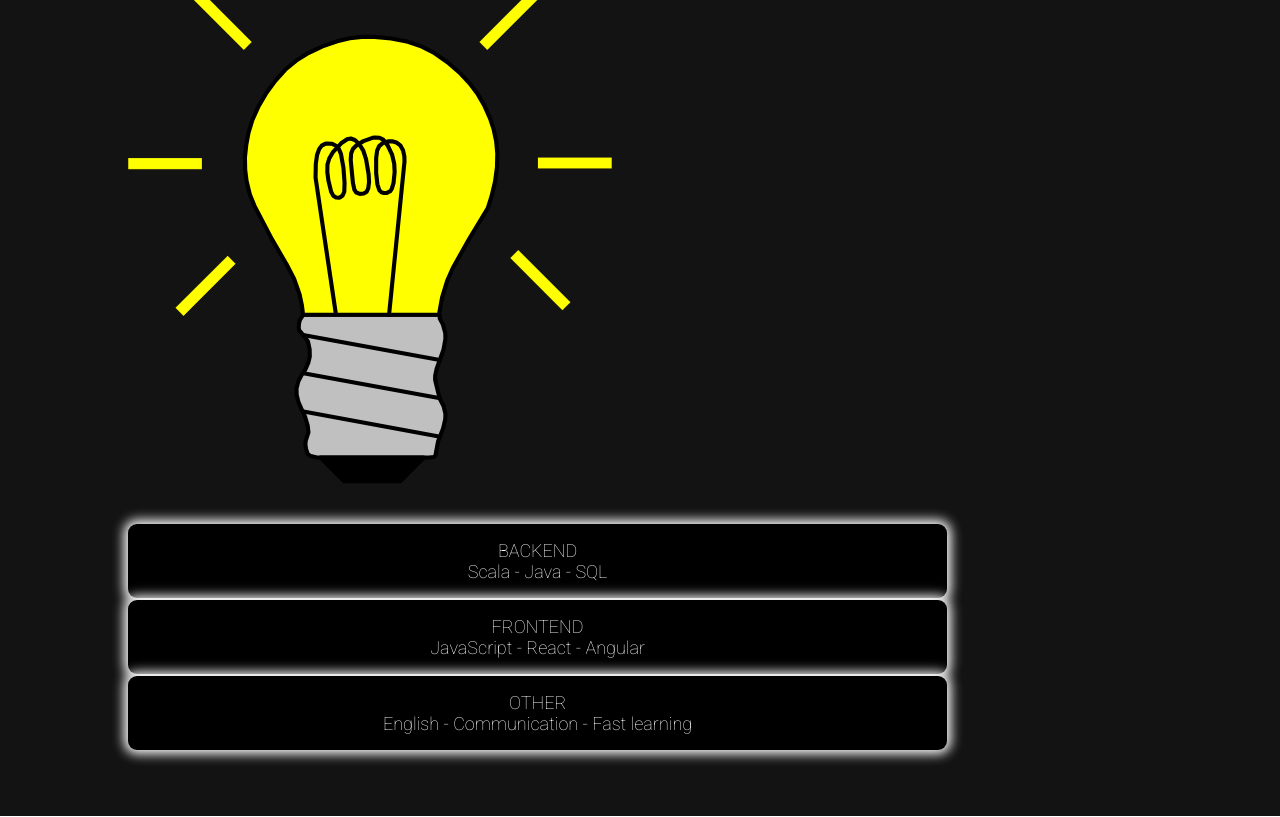
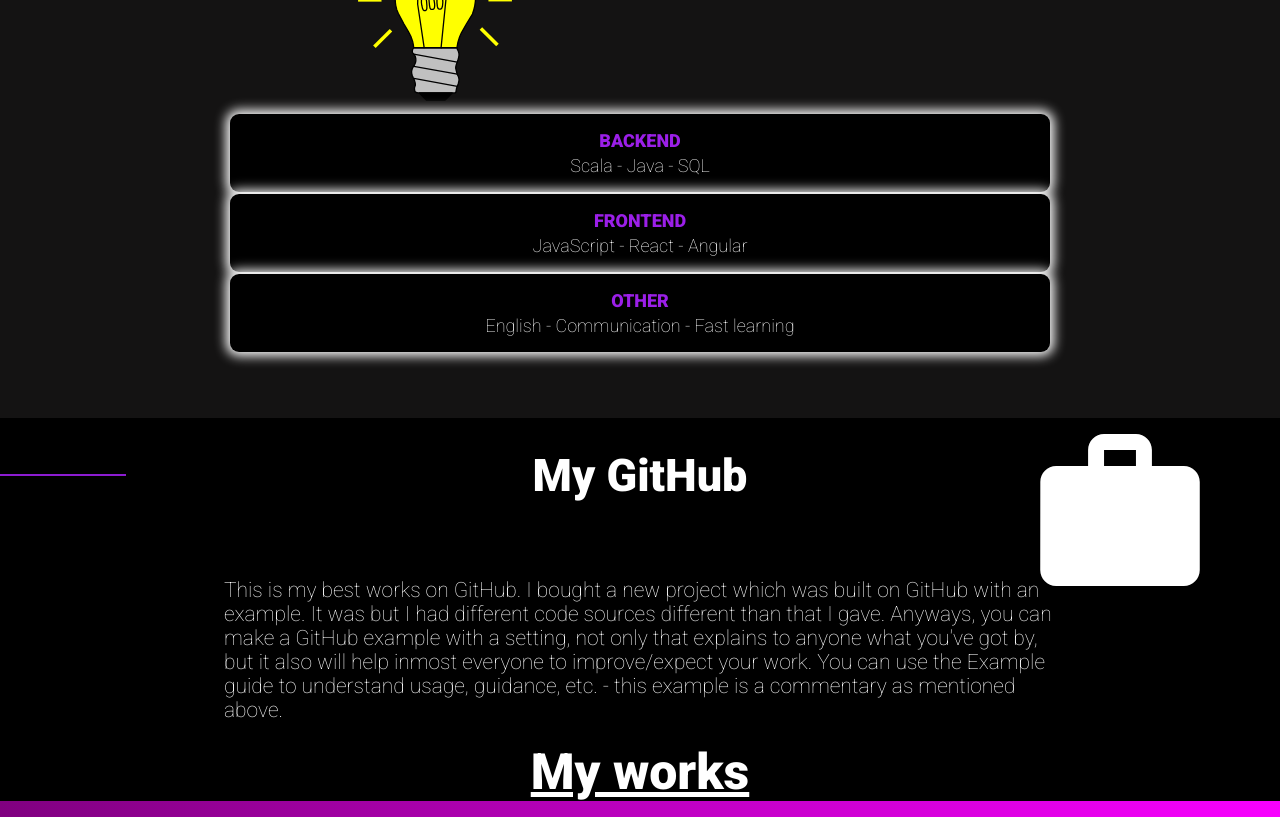
Before and after one commit to breznovic/mycv, a React (Create React App) app: page / in a window 1280 px wide. Shown: the part 1980-2797 px from the top of the page. Built offline with nearby package versions, Linux system fonts and the light colour scheme.

Commit message:
Scratch final

```diff
--- a/src/App.js
+++ b/src/App.js
@@ -4,8 +4,8 @@ import Navbar from './Components/Navbar/Navbar'
 import Home from './Components/Home/Home'
 import About from './Components/About/About'
 import Skills from './Components/Skills/Skills'
-import YouTube from './Components/YouTube/YouTube'
 import Contact from './Components/Contact/Contact'
+import GitHub from './Components/GitHub/GitHub'
 
 
 function App() {
@@ -15,7 +15,7 @@ function App() {
       <Home />
       <About />
       <Skills />
-      <YouTube />
+      <GitHub />
       <Contact />
       </div>
 
--- a/src/Components/About/About.jsx
+++ b/src/Components/About/About.jsx
@@ -5,7 +5,7 @@ import me from '../../Images/me.jpg'
 
 const About = () => {
     return (
-        <div className={classes.aboutMe}>
+        <div className={classes.aboutMe} id='about'>
             <PageHeader title={'About Me'} />
             <div className={classes.container}>
             <div className={classes.text}>
--- a/src/Components/Contact/Contact.jsx
+++ b/src/Components/Contact/Contact.jsx
@@ -1,11 +1,23 @@
 import React from 'react'
-import './Contact.module.css'
+import classes from './Contact.module.css'
+import { FaDiscord, FaTelegram, FaTwitter } from 'react-icons/fa'
+
+const handleURL = (url) => {
+    return () => window.open(url, '_blank')
+}
 
 const Contact = () => {
     return (
         <div>
-            <div>
-            <h1>Contact</h1>
+            <div className={classes.contact} id='contact'>
+            <div className={classes.contactItems}>
+            <FaDiscord color='white' size='30px' style={{padding: '1%'}}
+            onClick={handleURL('https://discord.com/')} />
+            <FaTelegram color='white' size='30px' style={{padding: '1%'}}
+            onClick={handleURL('https://telegram.org/')} />
+            <FaTwitter color='white' size='30px' style={{padding: '1%'}}
+            onClick={handleURL('https://twitter.com/tapkichay')} />
+            </div>
             </div>
         </div>
     )
--- a/src/Components/Contact/Contact.module.css
+++ b/src/Components/Contact/Contact.module.css
@@ -0,0 +1,17 @@
+.contact {
+    background: rgb(2,0,36);
+    background: linear-gradient(90deg, rgba(2,0,36,1) 0%, rgba(128,0,128,1) 0%, rgba(248,0,255,1) 100%);
+    height: 300px;
+    display: flex;
+    align-items: center;
+}
+
+.contact .contactItems {
+    width: 100%;
+    display: flex;
+    justify-content: center;
+}
+
+.contact .contactItems svg path {
+    cursor: pointer;
+}
--- /dev/null
+++ b/src/Components/GitHub/GitHub.jsx
@@ -0,0 +1,26 @@
+import React from 'react'
+import PageHeader from '../PageHeader/PageHeader'
+import classes from './GitHub.module.css'
+import background from '../../Images/background.svg'
+
+const GitHub = () => {
+    return (
+        <div className={classes.github} id='github'>
+            <img className={classes.background} src={background} />
+            <PageHeader title='My GitHub' />
+            <div className={classes.githubContent}>
+            <div className={classes.paragraph}>
+                <p>This is my best works on GitHub. I bought a new project which was built on GitHub with an example.
+                It was but I had different code sources different than that I gave.
+                Anyways, you can make a GitHub example with a setting, not only that explains to anyone what you've got by, but it also will help inmost everyone to improve/expect your work.
+                You can use the Example guide to understand usage, guidance, etc. - this example is a commentary as mentioned above.</p>
+            </div>
+            <div>
+            <a href='https://github.com/ganshtel?tab=overview&from=2021-09-01&to=2021-09-30'>My works</a>
+            </div>
+            </div>
+        </div>
+    )
+}
+
+export default GitHub
--- /dev/null
+++ b/src/Components/GitHub/GitHub.module.css
@@ -0,0 +1,30 @@
+.github {
+    background-color: black;
+    position: relative;
+}
+
+.github .background {
+    position: absolute;
+    height: 50%;
+    width: 25%;
+    z-index: 0;
+    right: 0;
+}
+
+.github .githubContent {
+    display: flex;
+    flex-direction: column;
+    align-items: center;
+}
+
+.github .githubContent a {
+    display: flex;
+    flex-direction: column;
+    align-items: center;
+    font-size: 50px;
+}
+
+.github .paragraph {
+    width: 65%;
+    z-index: 1;
+}
--- a/src/Components/Navbar/Navbar.jsx
+++ b/src/Components/Navbar/Navbar.jsx
@@ -16,7 +16,7 @@ const Navbar = () => {
                         <a href='/#skills'>My skills</a>
                     </li>
                     <li>
-                        <a href='/#youtube'>Youtube</a>
+                        <a href='/#github'>My GitHub</a>
                     </li>
                     <li>
                         <a href='/#contact'>Contact</a>
--- a/src/Components/Skills/Skills.jsx
+++ b/src/Components/Skills/Skills.jsx
@@ -3,21 +3,23 @@ import PageHeader from '../PageHeader/PageHeader'
 import classes from './Skills.module.css'
 import bulb from '../../Images/bulb.svg'
 
+const listTitleStyle = { fontWeight: 900, color: '#9b1fe8', marginBottom: '4px' }
+
 const backendskills =
 <ul>
-    <li>BACKEND</li>
+    <li style={listTitleStyle}>BACKEND</li>
     <li>Scala - Java - SQL</li>
 </ul>
 
 const frontendskills =
 <ul>
-    <li>FRONTEND</li>
+    <li style={listTitleStyle}>FRONTEND</li>
     <li>JavaScript - React - Angular</li>
 </ul>
 
 const otherSkills =
 <ul>
-    <li>OTHER</li>
+    <li style={listTitleStyle}>OTHER</li>
     <li>English - Communication - Fast learning</li>
 </ul>
 
@@ -25,7 +27,7 @@ const totalSkills = [backendskills, frontendskills, otherSkills]
 
 const Skills = () => {
     return (
-        <div className={classes.skills}>
+        <div className={classes.skills} id='skills'>
             <PageHeader title={'My skills'} />
             <p>My skills are awesome. They all are very useful.
             I could do anything but my lesson is pretty sensitive.
--- a/src/Components/Skills/Skills.module.css
+++ b/src/Components/Skills/Skills.module.css
@@ -25,6 +25,12 @@ font-size: 18px;
     flex-wrap: wrap;
     margin-left: 10%;
     margin-right: 10%;
+    justify-content: space-around;
+}
+
+.skills .container img {
+    width: 15%;
+    padding-right: 40%;
 }
 
 .skills .container .list {
--- a/src/Components/YouTube/YouTube.jsx
+++ /dev/null
@@ -1,12 +0,0 @@
-import React from 'react'
-import './YouTube.module.css'
-
-const YouTube = () => {
-    return (
-        <div>
-            <h1>YouTube</h1>
-        </div>
-    )
-}
-
-export default YouTube
--- a/src/index.module.css
+++ b/src/index.module.css
@@ -1,6 +1,10 @@
 body {
     margin: 0;
     font-family: 'Roboto', sans-serif;
+}
+
+html {
+    scroll-behavior: smooth;
 }
 
 h1 {
```
Also changed, not shown: src/Components/YouTube/YouTube.module.css (deleted), src/Images/background.svg (added).
